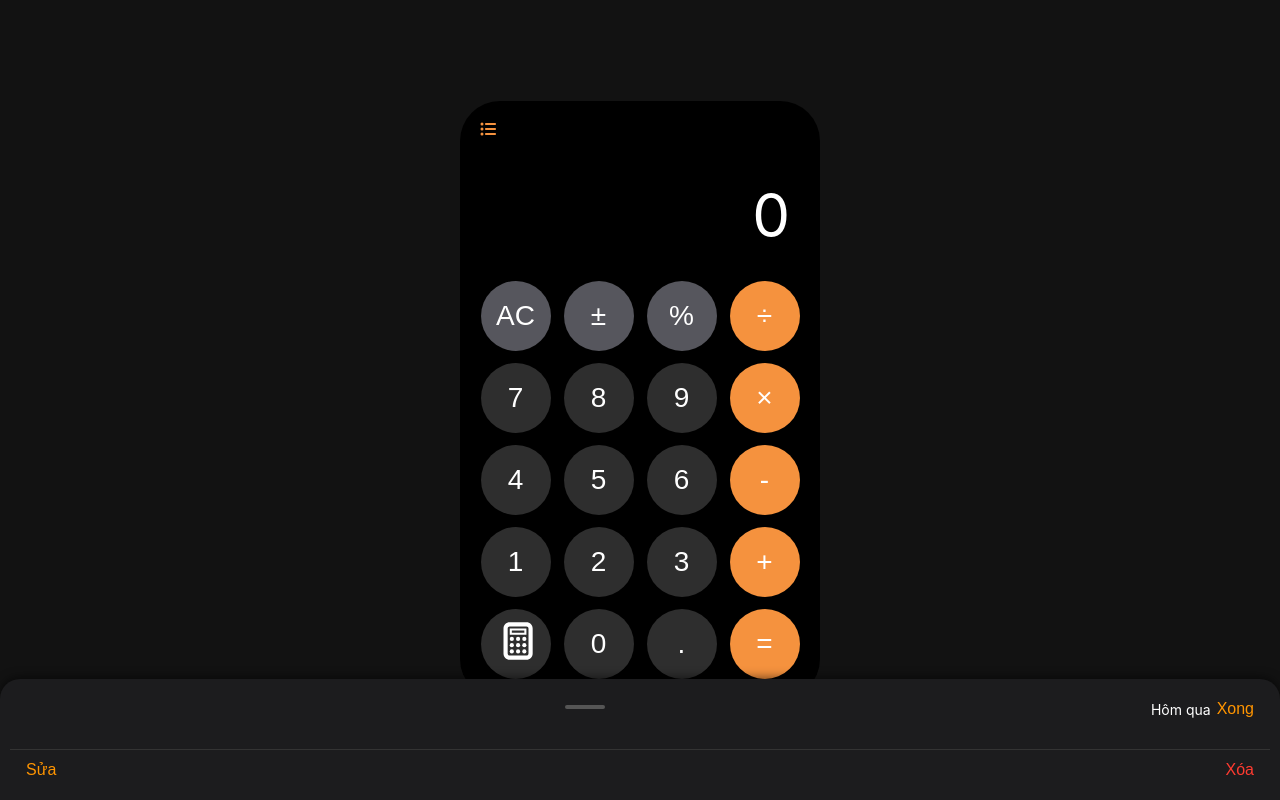
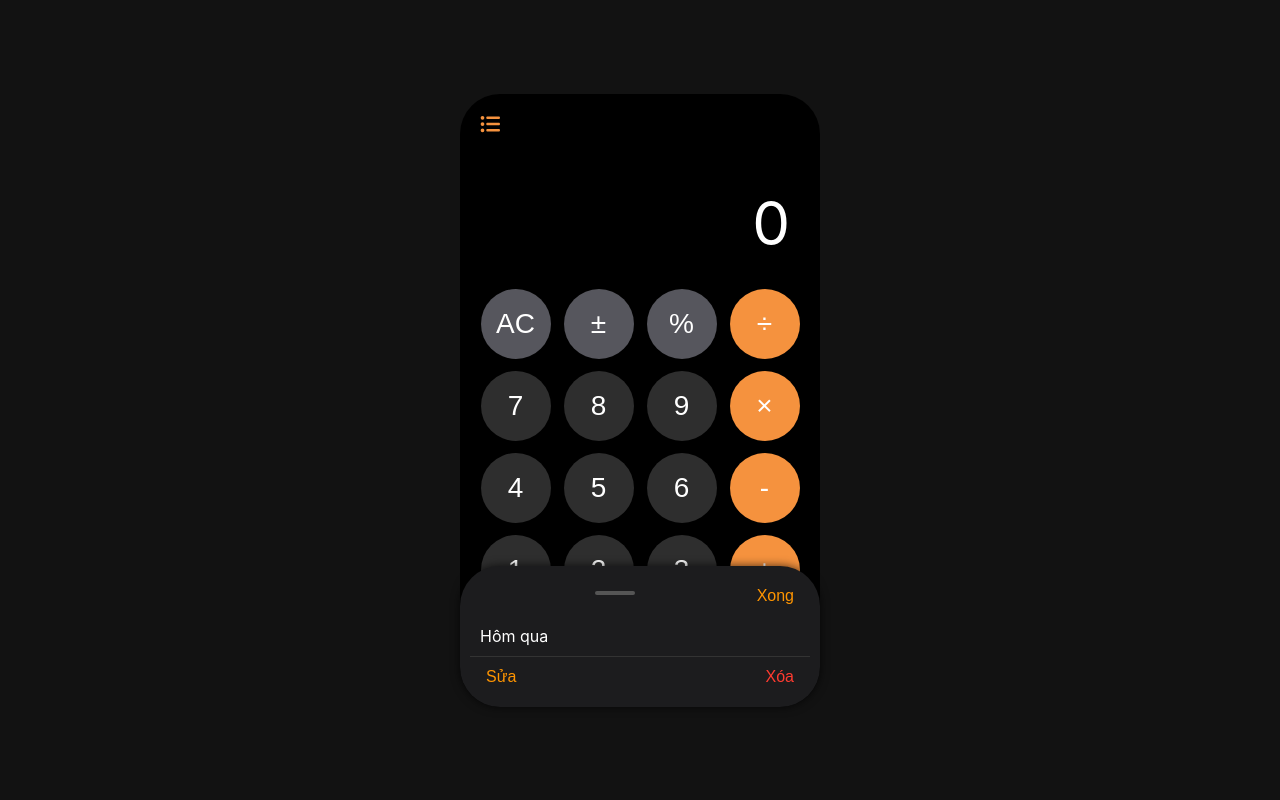
Before and after one commit to Kaidada1/iphone-calculator, a React (Create React App) app: page / in a window 1280 px wide. Both pictures are taken after a click on the element 640 px from the left and 131 px from the top of the page. Built offline with nearby package versions, Linux system fonts and the light colour scheme.

Commit message:
up history-display

```diff
--- a/src/Calculator.css
+++ b/src/Calculator.css
@@ -9,11 +9,11 @@ body {
 }
 
 .calculator {
+  position: relative;
   width: 320px;
   background-color: #000;
   border-radius: 40px;
   padding: 20px;
-  /* box-shadow: 0 10px 30px rgba(0, 0, 0, 0.5); */
 }
 
 .display {
@@ -65,36 +65,37 @@ body {
 
 .button.number {
   background-color: #2E2E2E;
-  color: white;
 }
 
 .button.function {
   background-color: #56565D;
-  color: white;
 }
 
 .button.operator {
   background-color: #f5923e;
-  color: white;
 }
 
 .list {
   background-color: #000;
   color: #f5923e;
+  cursor: pointer;
+  font-size: 20px;
+  margin-bottom: 10px;
 }
 
 .history-panel {
-  position: fixed;
-  bottom: 0;
+  position: absolute;
+  height: max-content;
   left: 0;
   right: 0;
+  bottom: 0;
   background-color: #1c1c1e;
-  border-top-left-radius: 20px;
-  border-top-right-radius: 20px;
+  border-radius: 40px;
   color: white;
   z-index: 100;
   padding: 10px;
-  box-shadow: 0 -2px 10px rgba(0, 0, 0, 0.5);
+  box-shadow: 0 0 10px rgba(0, 0, 0, 0.7);
+  overflow-y: auto;
 }
 
 .history-header {
@@ -110,8 +111,7 @@ body {
   height: 4px;
   background-color: #555;
   border-radius: 2px;
-  margin: 0 auto;
-  margin-bottom: 5px;
+  margin: 0 auto 5px;
 }
 
 .history-body {
@@ -143,6 +143,7 @@ body {
   font-size: 16px;
   cursor: pointer;
 }
+
 .delete-btn {
   color: #ff3b30;
 }
--- a/src/Calculator.js
+++ b/src/Calculator.js
@@ -82,7 +82,10 @@ function App() {
         setOverwrite(true);
         setHistory((prev) => [
             ...prev,
-            { expression: `${previous} ${operator} ${current}`, result: result.toString() }
+            {
+                expression: `${previous} ${operator} ${current}`,
+                result: result.toString()
+            }
         ]);
 
     };
@@ -134,22 +137,28 @@ function App() {
                         {label}
                     </button>
                 ))}
+            </div>
             {showHistory && (
                 <div className="history-panel">
                     <div className="history-header">
                         <div className="drag-bar" />
-                            <span>Hôm qua</span>
+
                         <button className="close-btn" onClick={() => setShowHistory(false)}>
                             Xong
                         </button>
                     </div>
                     <div className="history-body">
+                        <div>
+                            <span>Hôm qua</span>
+                        </div>
+                        <div>
                             {history.map((item, index) => (
                                 <div key={index} className="history-item">
                                     <div className="expression">{item.expression}</div>
                                     <div className="result">{item.result}</div>
                                 </div>
                             ))}
+                        </div>
                     </div>
                     <div className="history-footer">
                         <button className="edit-btn">Sửa</button>
@@ -160,7 +169,6 @@ function App() {
                 </div>
             )}
         </div>
-        </div>
     );
 }
 
```
Lines whose indentation alone changed are shown as unchanged.
